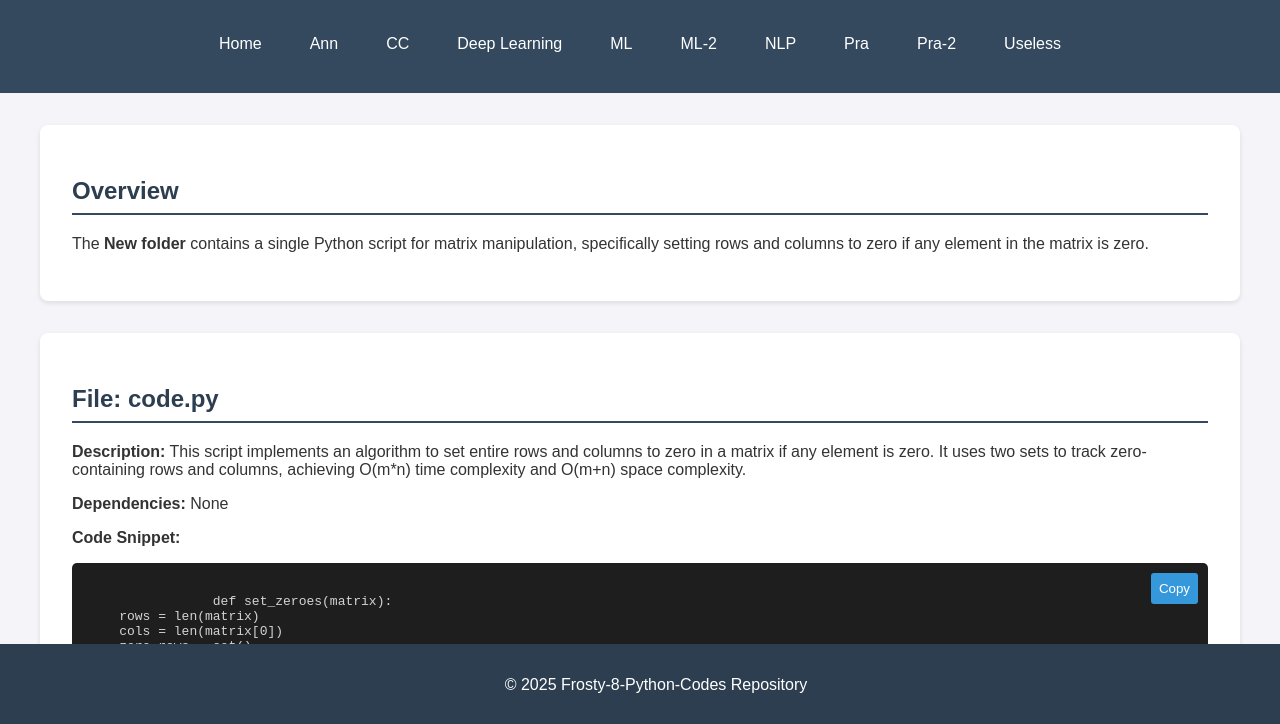
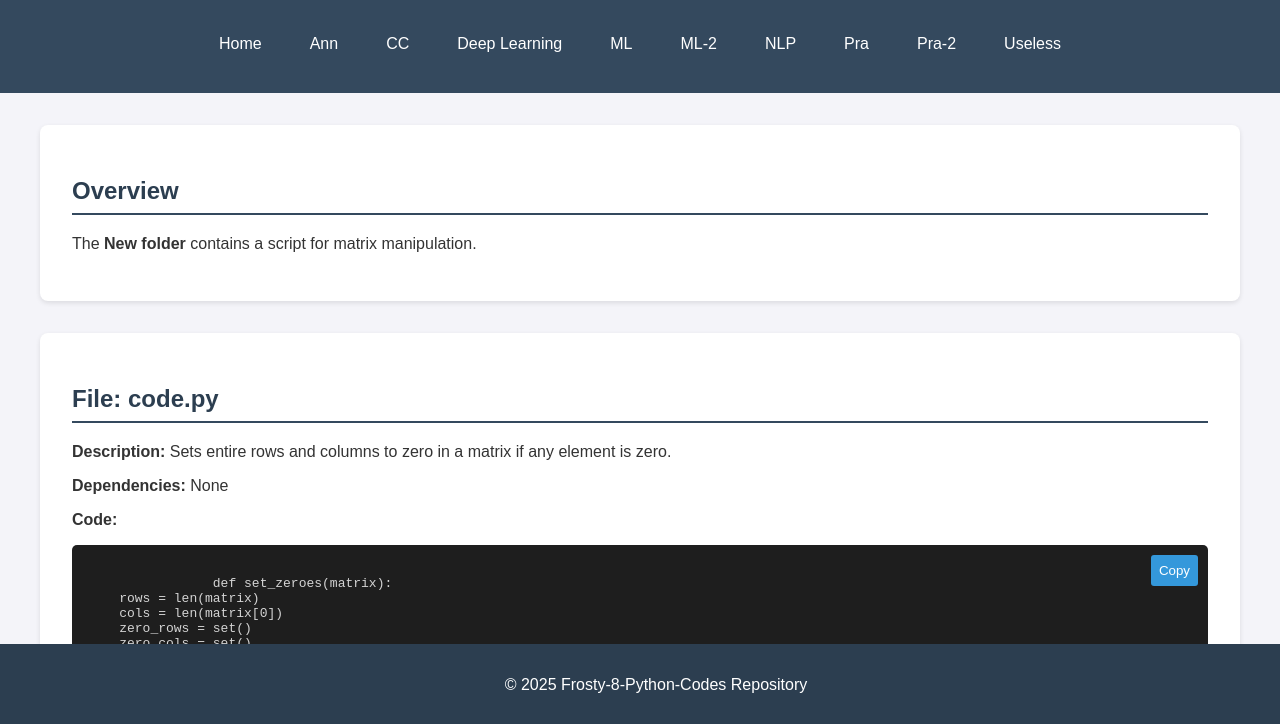
Before and after one commit to Frosty-8/Python-codes, a plain HTML site: page docs/new_folder.html in a window 1280 px wide. Shown: the part 74-798 px from the top of the page. Drawn offline with Linux system fonts and the light colour scheme.

Commit message:
Update new_folder.html

```diff
--- a/docs/new_folder.html
+++ b/docs/new_folder.html
@@ -27,13 +27,13 @@
     <div class="container">
         <section>
             <h2>Overview</h2>
-            <p>The <strong>New folder</strong> contains a single Python script for matrix manipulation, specifically setting rows and columns to zero if any element in the matrix is zero.</p>
+            <p>The <strong>New folder</strong> contains a script for matrix manipulation.</p>
         </section>
         <section>
             <h2>File: code.py</h2>
-            <p><strong>Description:</strong> This script implements an algorithm to set entire rows and columns to zero in a matrix if any element is zero. It uses two sets to track zero-containing rows and columns, achieving O(m*n) time complexity and O(m+n) space complexity.</p>
+            <p><strong>Description:</strong> Sets entire rows and columns to zero in a matrix if any element is zero.</p>
             <p><strong>Dependencies:</strong> None</p>
-            <p><strong>Code Snippet:</strong></p>
+            <p><strong>Code:</strong></p>
             <pre>
                 <button class="copy-btn" onclick="copyCode(this)">Copy</button>
                 def set_zeroes(matrix):
@@ -41,18 +41,15 @@
     cols = len(matrix[0])
     zero_rows = set()
     zero_cols = set()
-
     for i in range(rows):
         for j in range(cols):
-            if matrix[i][j]==0:
+            if matrix[i][j] == 0:
                 zero_rows.add(i)
                 zero_cols.add(j)
-
     for i in range(rows):
         for j in range(cols):
             if i in zero_rows or j in zero_cols:
-                matrix[i][j]=0
-
+                matrix[i][j] = 0
     return matrix
             </pre>
         </section>
```
